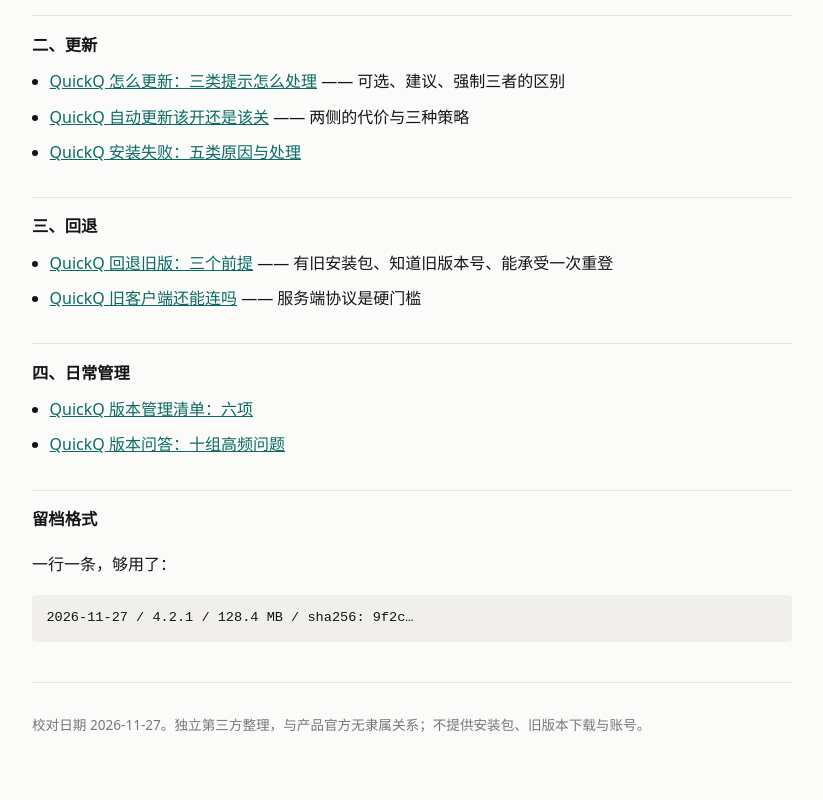
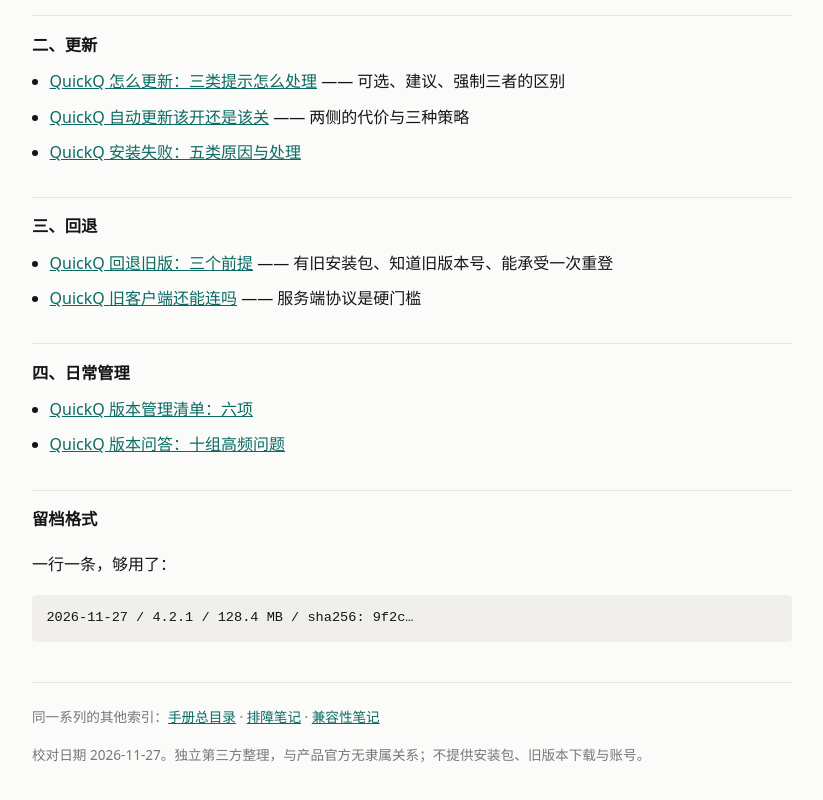
Before and after one commit to luofei-fe/quickq-version-notes, a plain HTML site: page index.html in a window 1280 px wide. Shown: the part 348-1148 px from the top of the page, without its empty margins (228-1051 px from the left). Drawn offline with Linux system fonts and the light colour scheme.

Commit message:
Add footer navigation links and update footer text

```diff
--- a/index.html
+++ b/index.html
@@ -15,6 +15,7 @@ li{margin:.4rem 0}
 a{color:#0b6b63}
 pre{background:#f1efec;padding:.7rem .9rem;overflow-x:auto;font-size:.85rem;border-radius:4px}
 footer{margin-top:2.5rem;padding-top:1rem;border-top:1px solid #e6e4e1;color:#777;font-size:.85rem}
+footer nav{margin:.4rem 0 .8rem}
 </style>
 </head>
 <body>
@@ -52,6 +53,7 @@ footer{margin-top:2.5rem;padding-top:1rem;border-top:1px solid #e6e4e1;color:#77
 <pre>2026-11-27 / 4.2.1 / 128.4 MB / sha256: 9f2c…</pre>
 
 <footer>
+<nav>同一系列的其他索引：<a href="https://luofei-fe.github.io/quickq-handbook/">手册总目录</a> · <a href="https://luofei-fe.github.io/quickq-troubleshooting/">排障笔记</a> · <a href="https://luofei-fe.github.io/quickq-compat-notes/">兼容性笔记</a></nav>
 <p>校对日期 2026-11-27。独立第三方整理，与产品官方无隶属关系；不提供安装包、旧版本下载与账号。</p>
 </footer>
 </body>
```
